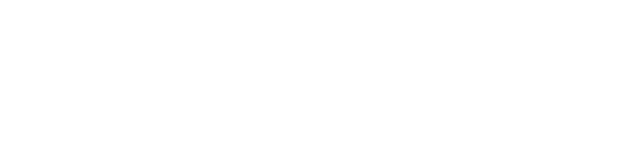
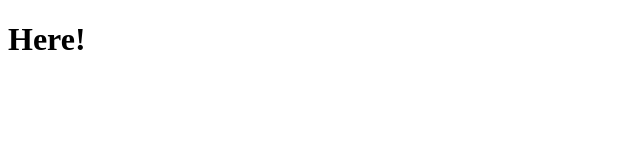
Before and after one commit to valeriebordeleau/dsn1675-exercise-0, a plain HTML site: page index.html in a window 1280 px wide. Shown: the whole page, without its empty margins (0-640 px from the left). Drawn offline with Linux system fonts and the light colour scheme.

Commit message:
page edited

```diff
--- a/index.html
+++ b/index.html
@@ -3,5 +3,9 @@
 <head>
     <meta charset="utf-8">
     <title></title>
- </head>
- <body></body>
+</head>
+<body>
+<h1> Here! </h1>
+
+</body>
+</html>
```
